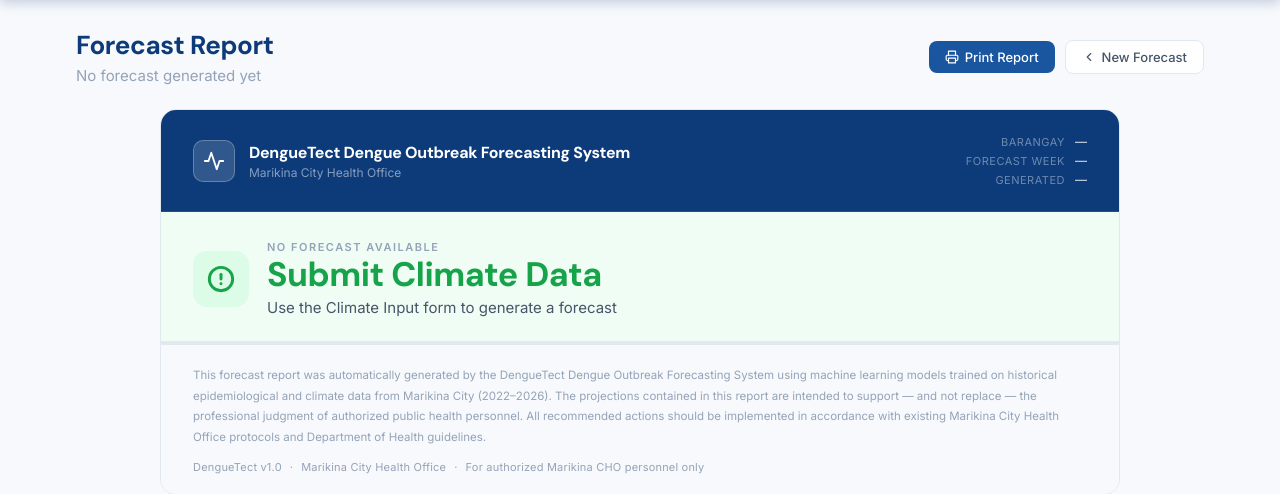
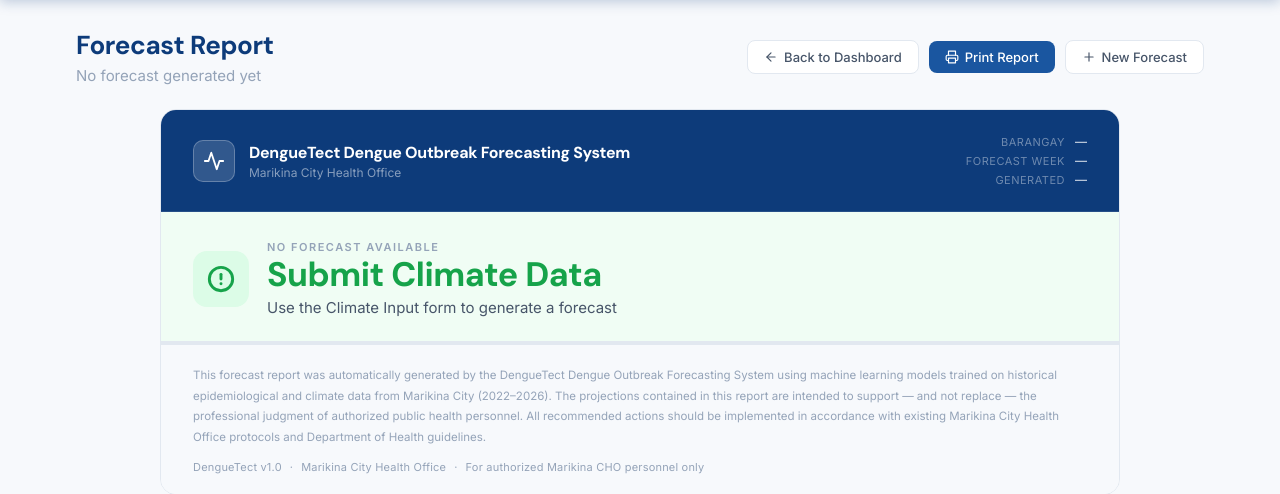
Before and after one commit to DevNigelSan/DengueTect, a Flask app: template app/templates/forecast_result.html in a window 1280 px wide. Shown: the part 72-566 px from the top of the page. Run offline with Flask 3, Linux system fonts and the light colour scheme; the template is opened without the code that fills it, so the values that code supplies are empty; parts of the project's set-up code (start-up, migrations or seed data) failed here and were passed over.

Commit message:
Add a Back to Dashboard button on the forecast report

```diff
--- a/app/templates/forecast_result.html
+++ b/app/templates/forecast_result.html
@@ -77,7 +77,14 @@
           {% endif %}
         </p>
       </div>
-      <div class="header-actions">
+            <div class="header-actions">
+        <a href="{{ url_for('main.dashboard') }}" class="btn-back">
+          <svg width="14" height="14" viewBox="0 0 24 24" fill="none" stroke="currentColor" stroke-width="2" stroke-linecap="round" stroke-linejoin="round">
+            <line x1="19" y1="12" x2="5" y2="12"/>
+            <polyline points="12 19 5 12 12 5"/>
+          </svg>
+          Back to Dashboard
+        </a>
         <button class="btn-print" onclick="window.print()">
           <svg width="14" height="14" viewBox="0 0 24 24" fill="none" stroke="currentColor" stroke-width="2" stroke-linecap="round" stroke-linejoin="round">
             <polyline points="6 9 6 2 18 2 18 9"/>
@@ -88,7 +95,8 @@
         </button>
         <a href="/input" class="btn-back">
           <svg width="14" height="14" viewBox="0 0 24 24" fill="none" stroke="currentColor" stroke-width="2" stroke-linecap="round" stroke-linejoin="round">
-            <polyline points="15 18 9 12 15 6"/>
+            <line x1="12" y1="5" x2="12" y2="19"/>
+            <line x1="5" y1="12" x2="19" y2="12"/>
           </svg>
           New Forecast
         </a>
```
